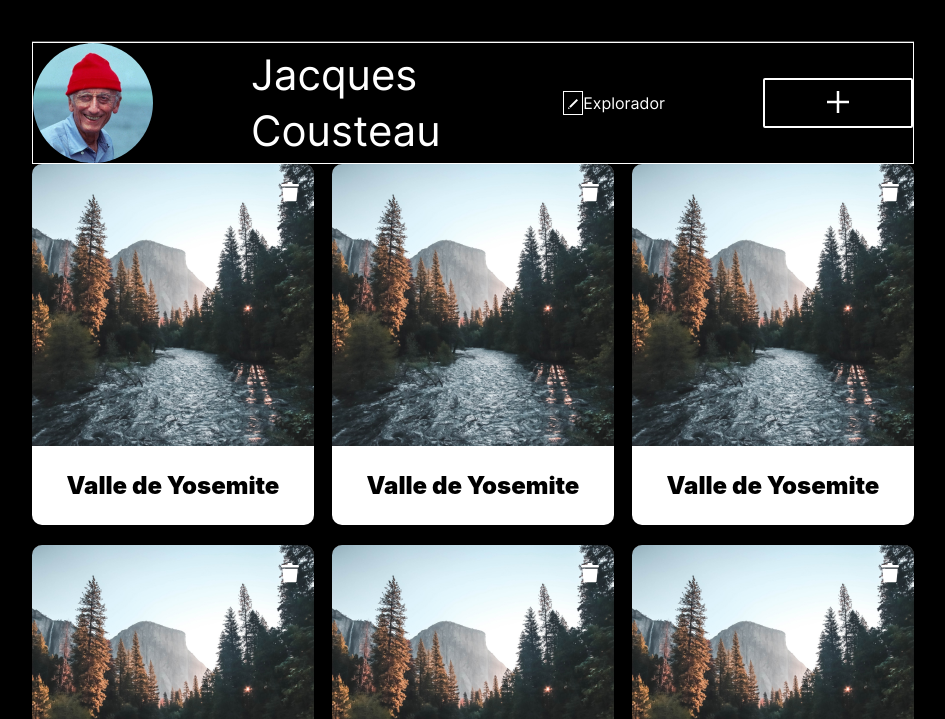
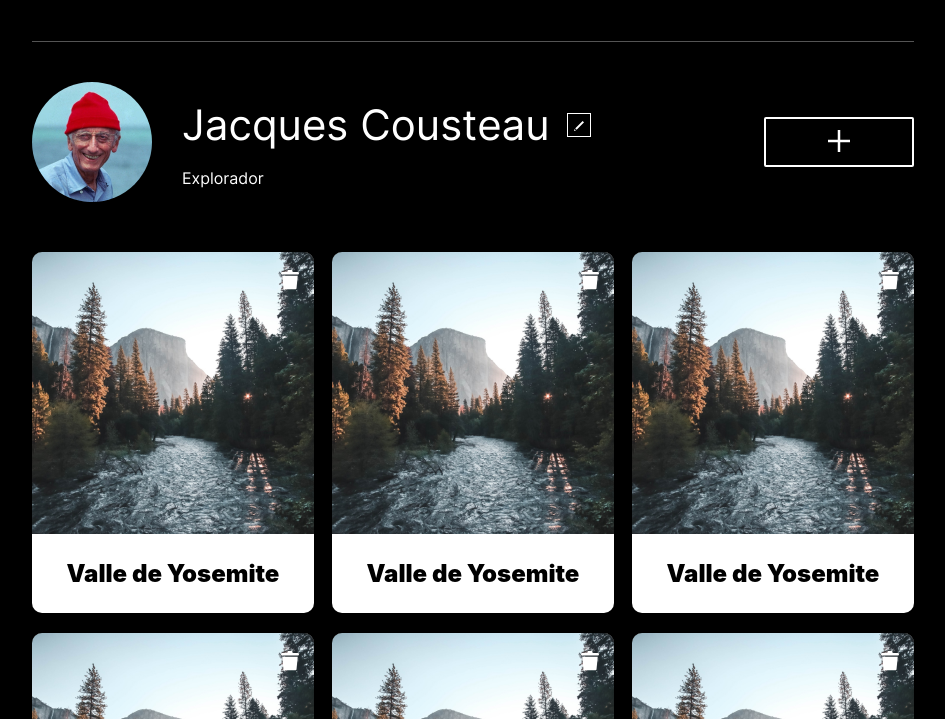
Before and after one commit to DanielCornelio/web_project_around, a plain HTML site: page index.html in a window 1280 px wide. Shown: the part 81-800 px from the top of the page, without its empty margins (167-1112 px from the left). Drawn offline with Linux system fonts and the light colour scheme; a web font is replaced by a local one.

Commit message:
se corrigen estilos del profile

```diff
--- /dev/null
+++ b/blocks/body.css
@@ -0,0 +1,10 @@
+* {
+  margin: 0;
+  padding: 0;
+  box-sizing: border-box;
+}
+.body {
+  background-color: #000;
+  color: #fff;
+  font-family: "Inter", sans-serif;
+}
--- a/blocks/form.css
+++ b/blocks/form.css
@@ -30,6 +30,9 @@
   top: -40px;
   right: -40px;
 }
+.form__close:hover {
+  cursor: pointer;
+}
 .form__input {
   font-size: 14px;
   font-weight: 400;
@@ -54,6 +57,11 @@
   width: 100%;
   color: #fff;
   background-color: #000;
-  /* border: none; */
+  border: none;
   border-radius: 2px;
 }
+
+.form__button:hover {
+  cursor: pointer;
+  background-color: rgba(0, 0, 0, 0.8);
+}
--- a/blocks/header.css
+++ b/blocks/header.css
@@ -1,5 +1,5 @@
 .header {
-  width: 882px;
+  width: 100%;
   padding: 45px 0 41px;
   border-bottom: 1px solid #545454;
 }
--- a/blocks/page.css
+++ b/blocks/page.css
@@ -1,16 +1,8 @@
-* {
-  margin: 0;
-  padding: 0;
-  box-sizing: border-box;
-}
-
 .page {
-  background-color: #000;
-  color: #fff;
+  width: 882px;
   display: flex;
   flex-direction: column;
   justify-content: center;
   align-items: center;
-  font-family: "Inter", sans-serif;
-
+  margin: 0 auto;
 }
--- a/blocks/profile.css
+++ b/blocks/profile.css
@@ -1,12 +1,9 @@
 .profile {
-  border: 1px solid #fff;
+  max-height: 120px;
   display: flex;
   align-items: center;
-  justify-content: space-between;
-  width: 882px;
-  display: flex;
-  align-items: center;
-  justify-content: space-between;
+  justify-content: flex-start;
+  margin: 40px 0 50px;
 }
 
 .profile__avatar {
@@ -17,21 +14,30 @@
   width: 100%;
   border-radius: 50%;
 }
-.profile__info{
-  width: 414px;
+.profile__info {
+  max-width: 414px;
+  margin: 0 0 0 30px;
   display: flex;
+  flex-wrap: wrap;
   align-items: center;
 }
-.profile__name{
+.profile__name {
   font-size: 42px;
   width: 500;
   line-height: 56px;
 }
-.profile__edit-button{
+.profile__edit-button {
   width: 24px;
   height: 24px;
+  margin-left: 17px;
   background-color: transparent;
   border: 1px solid #fff;
+}
+.profile__edit-button:hover {
+  cursor: pointer;
+}
+.profile__job {
+  margin-top: 16px;
 }
 .profile__add-button {
   width: 150px;
@@ -41,4 +47,5 @@
   background-color: transparent;
   color: #fff;
   cursor: pointer;
+  margin-left: auto;
 }
--- a/index.html
+++ b/index.html
@@ -6,7 +6,7 @@
     <title>Around The U.S.</title>
     <link rel="stylesheet" href="./pages/index.css" />
   </head>
-  <body>
+  <body class="body">
     <div class="page">
       <header class="header">
         <img
--- a/pages/index.css
+++ b/pages/index.css
@@ -1,5 +1,6 @@
 @import url("../vendor/normalize.css");
 @import url("../vendor/fonts.css");
+@import url("../blocks/body.css");
 @import url("../blocks/page.css");
 @import url("../blocks/header.css");
 @import url("../blocks/profile.css");
```
Also changed, not shown: 4 other files.
